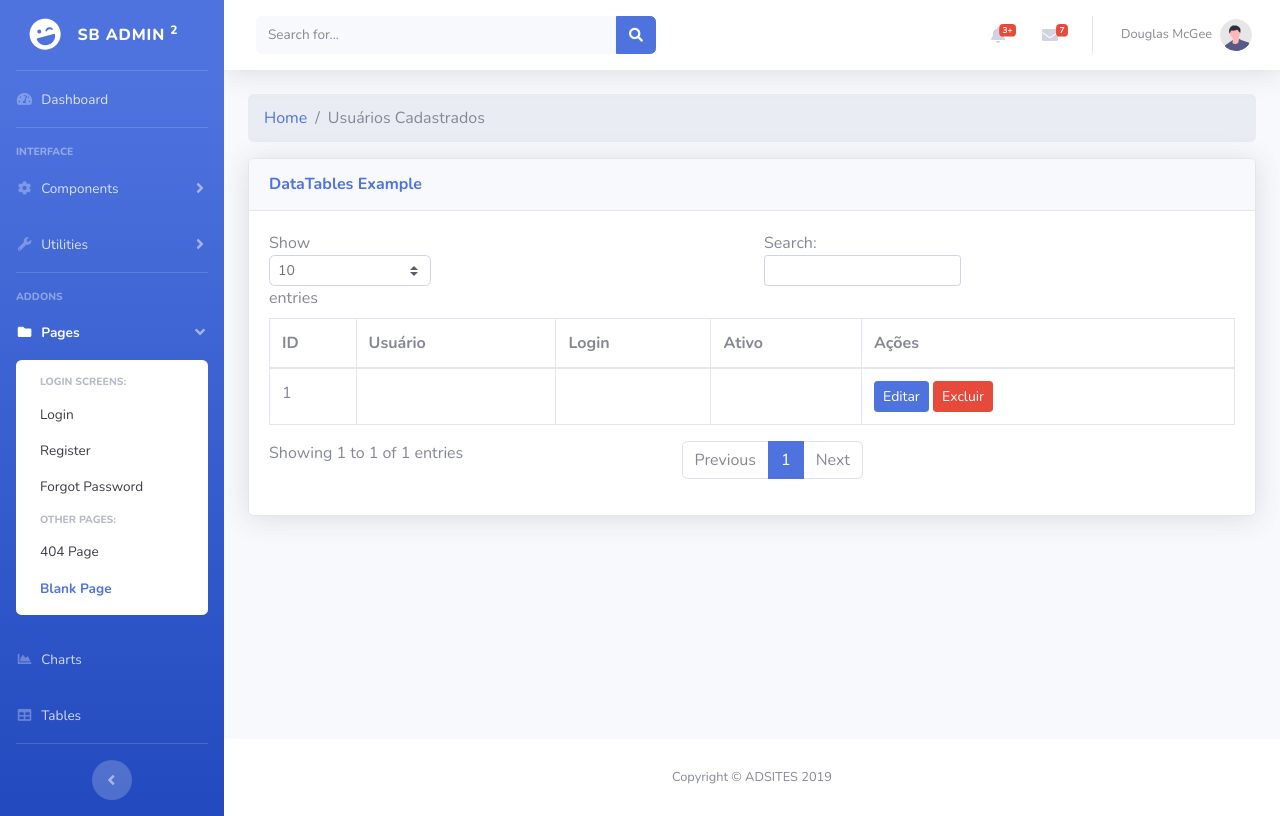
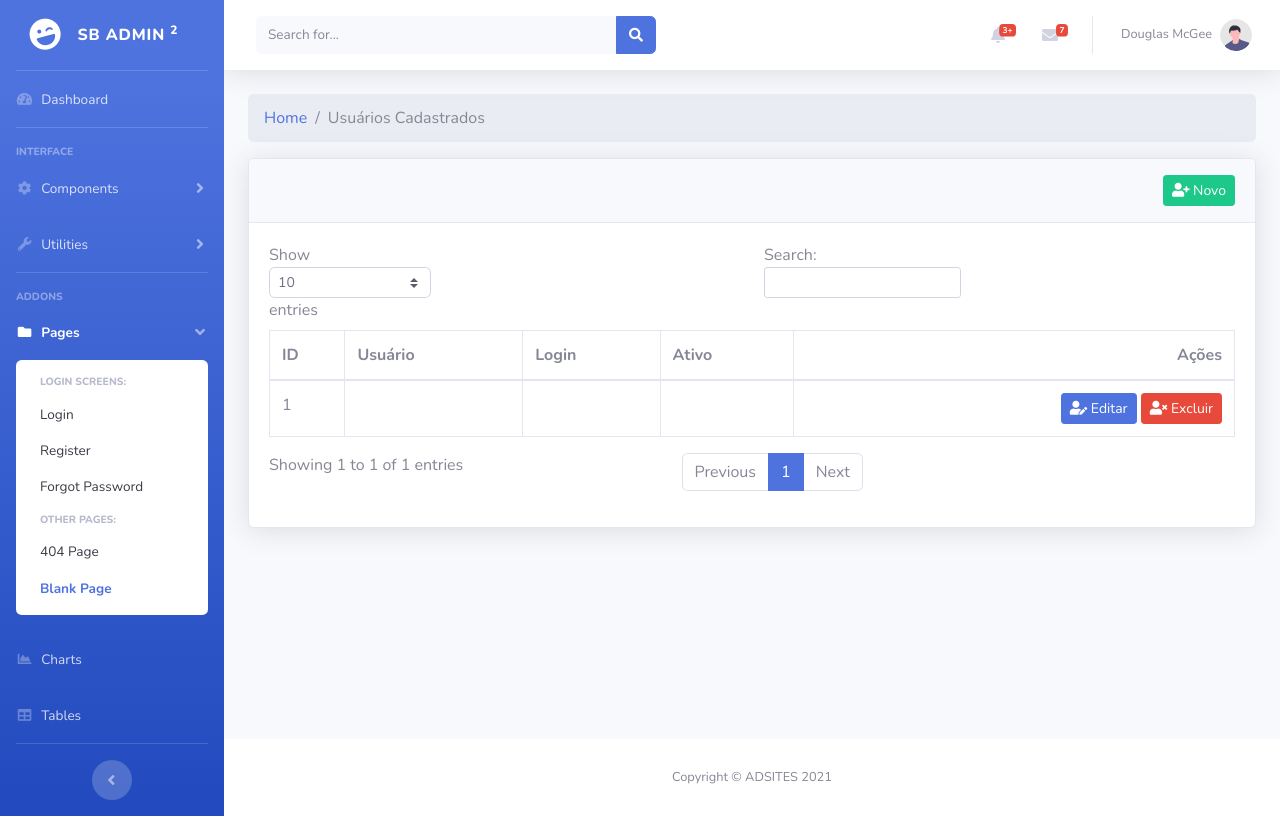
Before and after one commit to Acelot270290/sistema-gerenciamento, a CodeIgniter app: page /ordem/index.php/usuarios/index in a window 1280 px wide. Run offline with CodeIgniter, Linux system fonts and the light colour scheme; tables that the repository leaves empty or names only in its code hold one stand-in row (values such as "Sample post"); data that the repository does not hold is empty.

Commit message:
atualizando paginas usuarios

```diff
--- a/application/views/layout/footer.php
+++ b/application/views/layout/footer.php
@@ -2,7 +2,7 @@
             <footer class="sticky-footer bg-white">
                 <div class="container my-auto">
                     <div class="copyright text-center my-auto">
-                        <span>Copyright &copy; ADSITES 2019</span>
+                        <span>Copyright &copy; ADSITES <?php echo date('Y') ?></span>
                     </div>
                 </div>
             </footer>
--- a/application/views/layout/header.php
+++ b/application/views/layout/header.php
@@ -9,7 +9,9 @@
     <meta name="description" content="">
     <meta name="author" content="">
 
-    <title>SB Admin 2 - Blank</title>
+	<?php echo (isset($titulo) ? '<title>' . $titulo .'</title>' : '<title> System Ordem</title>')	?>
+
+
 
     <!-- Custom fonts for this template-->
     <link href="<?php echo base_url('public/vendor/fontawesome-free/css/all.min.css'); ?>" rel="stylesheet" type="text/css">
--- a/application/views/usuarios/index.php
+++ b/application/views/usuarios/index.php
@@ -27,7 +27,7 @@
                     <!-- DataTales Example -->
                     <div class="card shadow mb-4">
                         <div class="card-header py-3">
-                            <h6 class="m-0 font-weight-bold text-primary">DataTables Example</h6>
+                            <a title="Cadastrar Novo Usuário" href="#" class="btn btn-success btn-sm float-right"><i class="fas fa-user-plus"></i>&nbsp;Novo</a>
                         </div>
                         <div class="card-body">
                             <div class="table-responsive">
@@ -38,7 +38,7 @@
                                             <th>Usuário</th>
                                             <th>Login</th>
                                             <th>Ativo</th>
-                                            <th>Ações</th>
+                                            <th class="text-right">Ações</th>
                                         </tr>
                                     </thead>
                                     <tbody>
@@ -48,9 +48,9 @@
                                             <td><?php echo $user ->username; ?></td>
                                             <td><?php echo $user ->email; ?></td>
                                             <td><?php echo $user ->active; ?></td>
-                                            <td>
-                                                <a title="Editar" href="#" class="btn btn-sm btn-primary">Editar</a>
-                                                <a title="Excluir" href="#" class="btn btn-sm btn-danger">Excluir</a>
+                                            <td class="text-right">
+                                                <a title="Editar" href="#" class="btn btn-sm btn-primary"><i class="fas fa-user-edit"></i>&nbsp;Editar</a>
+                                                <a title="Excluir" href="#" class="btn btn-sm btn-danger"><i class="fas fa-user-times"></i>&nbsp;Excluir</a>
                                             </td>
                                         <?php } ?>
                                         </tr>
```
